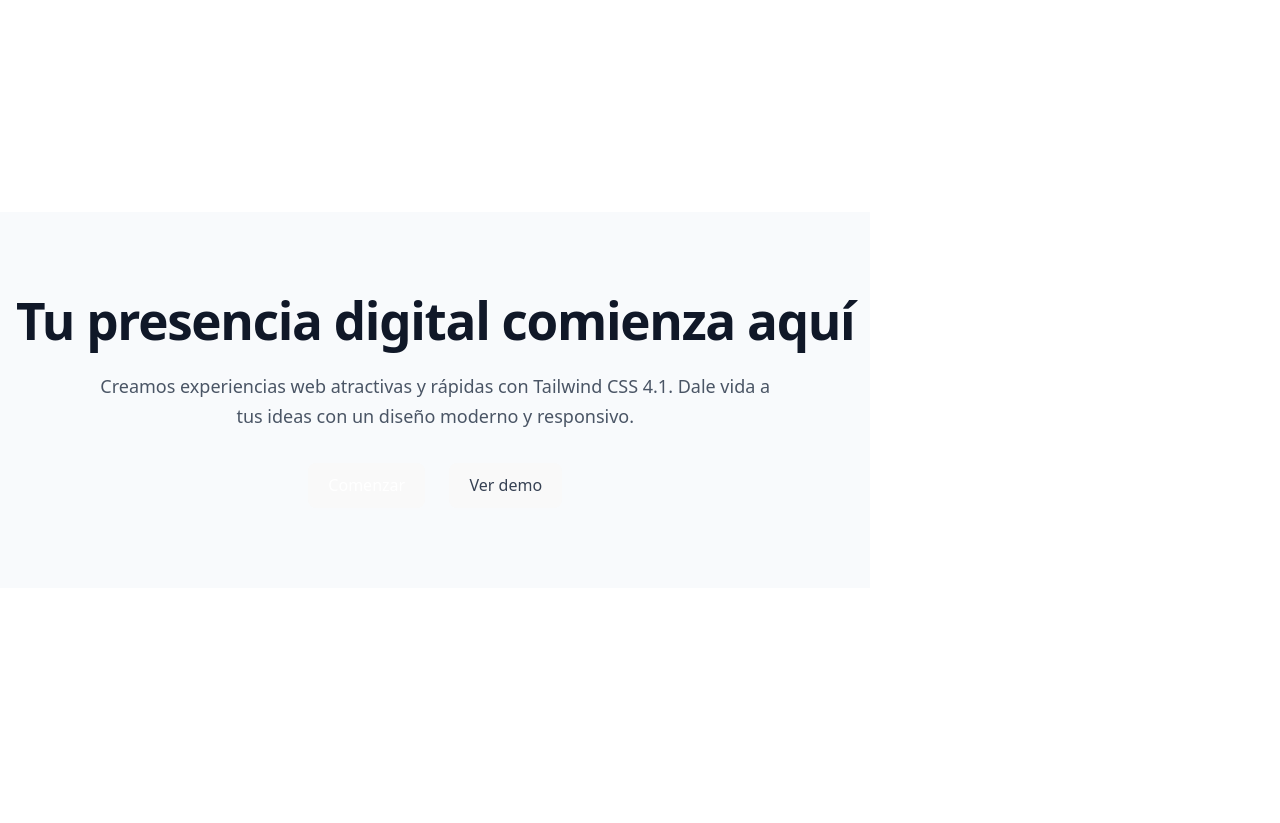
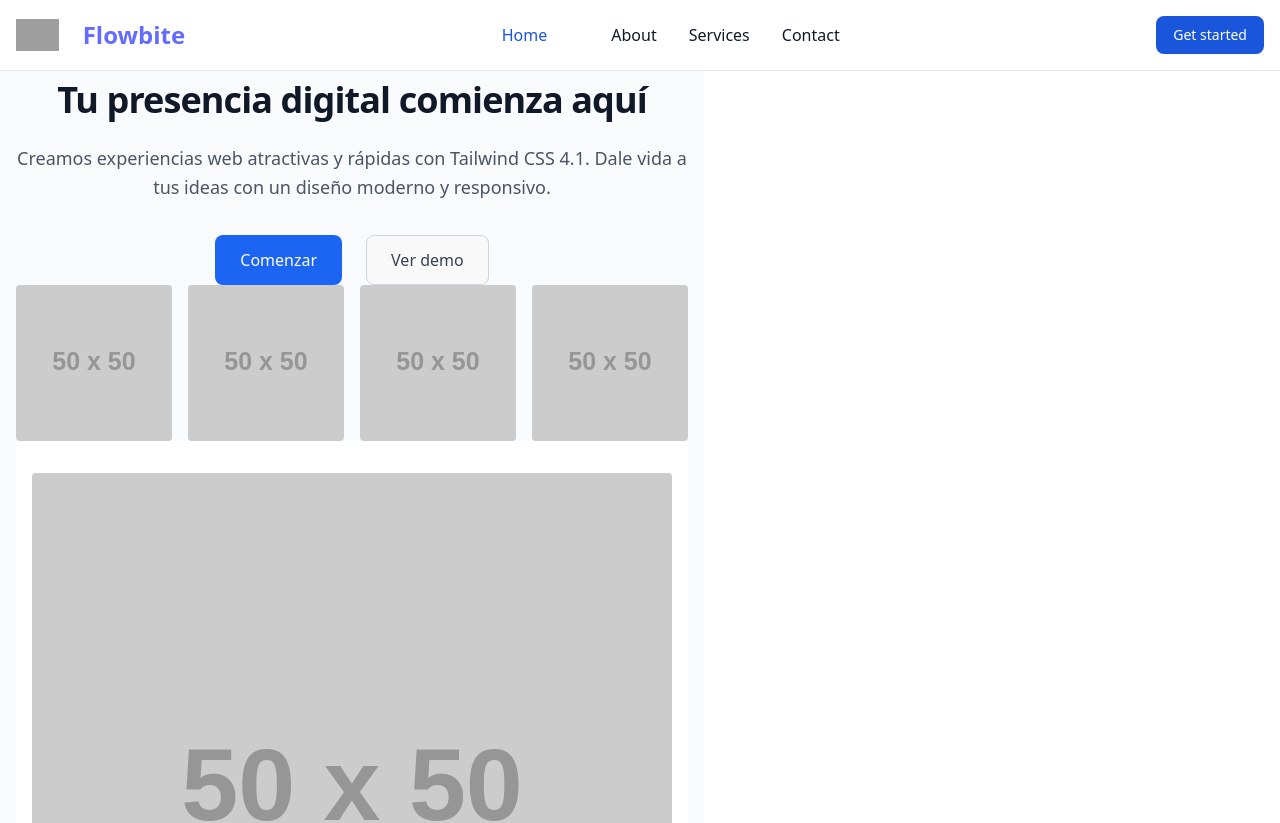
Before and after one commit to JoseMurillo2711/landing, a website built with Vite: page index.html in a window 1280 px wide. Shown: the top 823 px of the page. Before the commit the page ends 800 px from the top, so only its background shows below. Built offline with nearby package versions, Linux system fonts and the light colour scheme; grey boxes are pictures that could not be loaded; placeholder pictures from the web are drawn by us.

Commit message:
Using Flowbite

```diff
--- a/index.html
+++ b/index.html
@@ -3,11 +3,48 @@
   <head>
     <meta charset="UTF-8" />
     <link rel="icon" type="image/svg+xml" href="/vite.svg" />
+    <link href="https://cdn.jsdelivr.net/npm/flowbite@3.1.2/dist/flowbite.min.css" rel="stylesheet" />
     <meta name="viewport" content="width=device-width, initial-scale=1.0" />
     <title>Vite App</title>
     <script src="https://cdn.jsdelivr.net/npm/@tailwindcss/browser@4"></script>
   </head>
   <body>
+   <script src="https://cdn.jsdelivr.net/npm/flowbite@3.1.2/dist/flowbite.min.js"></script>
+   <header>
+   <nav class="bg-white dark:bg-gray-900 fixed w-full z-20 top-0 start-0 border-b border-gray-200 dark:border-gray-600">
+   <div class="max-w-screen-xl flex flex-wrap items-center justify-between mx-auto p-4">
+   <a href="https://flowbite.com/" class="flex items-center space-x-3 rtl:space-x-reverse">
+         <img src="https://flowbite.com/docs/images/logo.svg" class="h-8" alt="Flowbite Logo">
+         <span class="self-center text-2xl font-semibold whitespace-nowrap dark:text-white">Flowbite</span>
+   </a>
+   <div class="flex md:order-2 space-x-3 md:space-x-0 rtl:space-x-reverse">
+         <button type="button" class="text-white bg-blue-700 hover:bg-blue-800 focus:ring-4 focus:outline-none focus:ring-blue-300 font-medium rounded-lg text-sm px-4 py-2 text-center dark:bg-blue-600 dark:hover:bg-blue-700 dark:focus:ring-blue-800">Get started</button>
+         <button data-collapse-toggle="navbar-sticky" type="button" class="inline-flex items-center p-2 w-10 h-10 justify-center text-sm text-gray-500 rounded-lg md:hidden hover:bg-gray-100 focus:outline-none focus:ring-2 focus:ring-gray-200 dark:text-gray-400 dark:hover:bg-gray-700 dark:focus:ring-gray-600" aria-controls="navbar-sticky" aria-expanded="false">
+         <span class="sr-only">Open main menu</span>
+         <svg class="w-5 h-5" aria-hidden="true" xmlns="http://www.w3.org/2000/svg" fill="none" viewBox="0 0 17 14">
+               <path stroke="currentColor" stroke-linecap="round" stroke-linejoin="round" stroke-width="2" d="M1 1h15M1 7h15M1 13h15"/>
+         </svg>
+      </button>
+   </div>
+   <div class="items-center justify-between hidden w-full md:flex md:w-auto md:order-1" id="navbar-sticky">
+      <ul class="flex flex-col p-4 md:p-0 mt-4 font-medium border border-gray-100 rounded-lg bg-gray-50 md:space-x-8 rtl:space-x-reverse md:flex-row md:mt-0 md:border-0 md:bg-white dark:bg-gray-800 md:dark:bg-gray-900 dark:border-gray-700">
+         <li>
+         <a href="#" class="block py-2 px-3 text-white bg-blue-700 rounded-sm md:bg-transparent md:text-blue-700 md:p-0 md:dark:text-blue-500" aria-current="page">Home</a>
+         </li>
+         <li>
+         <a href="#" class="block py-2 px-3 text-gray-900 rounded-sm hover:bg-gray-100 md:hover:bg-transparent md:hover:text-blue-700 md:p-0 md:dark:hover:text-blue-500 dark:text-white dark:hover:bg-gray-700 dark:hover:text-white md:dark:hover:bg-transparent dark:border-gray-700">About</a>
+         </li>
+         <li>
+         <a href="#" class="block py-2 px-3 text-gray-900 rounded-sm hover:bg-gray-100 md:hover:bg-transparent md:hover:text-blue-700 md:p-0 md:dark:hover:text-blue-500 dark:text-white dark:hover:bg-gray-700 dark:hover:text-white md:dark:hover:bg-transparent dark:border-gray-700">Services</a>
+         </li>
+         <li>
+         <a href="#" class="block py-2 px-3 text-gray-900 rounded-sm hover:bg-gray-100 md:hover:bg-transparent md:hover:text-blue-700 md:p-0 md:dark:hover:text-blue-500 dark:text-white dark:hover:bg-gray-700 dark:hover:text-white md:dark:hover:bg-transparent dark:border-gray-700">Contact</a>
+         </li>
+      </ul>
+   </div>
+   </div>
+   </nav>
+   </header>
      <main class="bg-slate-50" dark:bg-gray-800>
       <div id="container-01" class="mx-auto px-4 py-20 text-center">
          <h1 class="text-4xl font-extrabold tracking-tight text-gray-900" dark:text-white >Tu presencia digital comienza aquí</h1>
@@ -16,6 +53,22 @@
             <button id="start" class="inline-block px-6 py-3 text-white bg-blue-600 rounded-lg">Comenzar</button>
             <button id="demo" class="inline-block px-6 py-3 border border-gray-300 text-gray-700 rounded-lg">Ver demo</button>
          </div>
+         <div id="container-04" class="grid grid-cols-2 gap-4 md:grid-cols-4">
+               <img src="https://placehold.co/50" alt="Imagen 1" class="w-full h-auto rounded">
+             <img src="https://placehold.co/50" alt="Imagen 2" class="w-full h-auto rounded">
+             <img src="https://placehold.co/50" alt="Imagen 3" class="w-full h-auto rounded">
+             <img src="https://placehold.co/50" alt="Imagen 4" class="w-full h-auto rounded">
+         </div>
+          <section class="bg-white dark:bg-gray-900">
+            <div id="container-03" class="px-4 py-8 mx-auto">
+                  <div id="container-04">
+                     <img src="https://placehold.co/50" alt="Imagen 1" class="w-full h-auto rounded">
+                     <img src="https://placehold.co/50" alt="Imagen 2" class="w-full h-auto rounded">
+                     <img src="https://placehold.co/50" alt="Imagen 3" class="w-full h-auto rounded">
+                     <img src="https://placehold.co/50" alt="Imagen 4" class="w-full h-auto rounded">
+                  </div>
+            </div>
+         </section>
       </div>
    </main>
   </body>
```
Also changed, not shown: tailwind.config.js (added).
